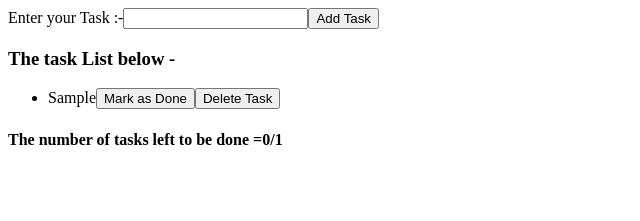
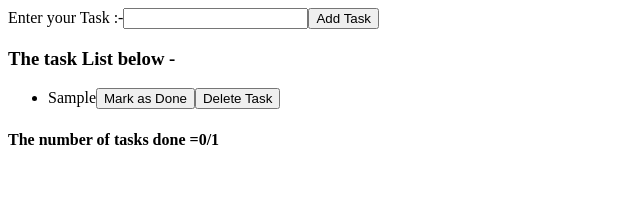
Before and after one commit to RedDevils96/ProjectsUsingJSandReact, a React (Vite) app in the folder Beginner_React/SimpleDoneUndoneTaskList_react/simple-done-undone-task-list-app/: page / in a window 1280 px wide. Both pictures are taken after typing "Sample" into the empty fields and a click on the button "Add Task". Shown: the top 221 px of the page, without its empty margins (0-640 px from the left). Built offline with nearby package versions, Linux system fonts and the light colour scheme.

Commit message:
Count task feature message changed

```diff
--- a/Beginner_React/SimpleDoneUndoneTaskList_react/simple-done-undone-task-list-app/src/components/CountTasksComponent.jsx
+++ b/Beginner_React/SimpleDoneUndoneTaskList_react/simple-done-undone-task-list-app/src/components/CountTasksComponent.jsx
@@ -12,7 +12,7 @@ function CountTasksComponent({ taskList }) {
             {(taskList.length == 0) ?
                 ''
                 :
-                <h4>The number of tasks left to be done =
+                <h4>The number of tasks done =
                     {tasksDone}/{totalTasks}</h4>}
 
         </>
```
